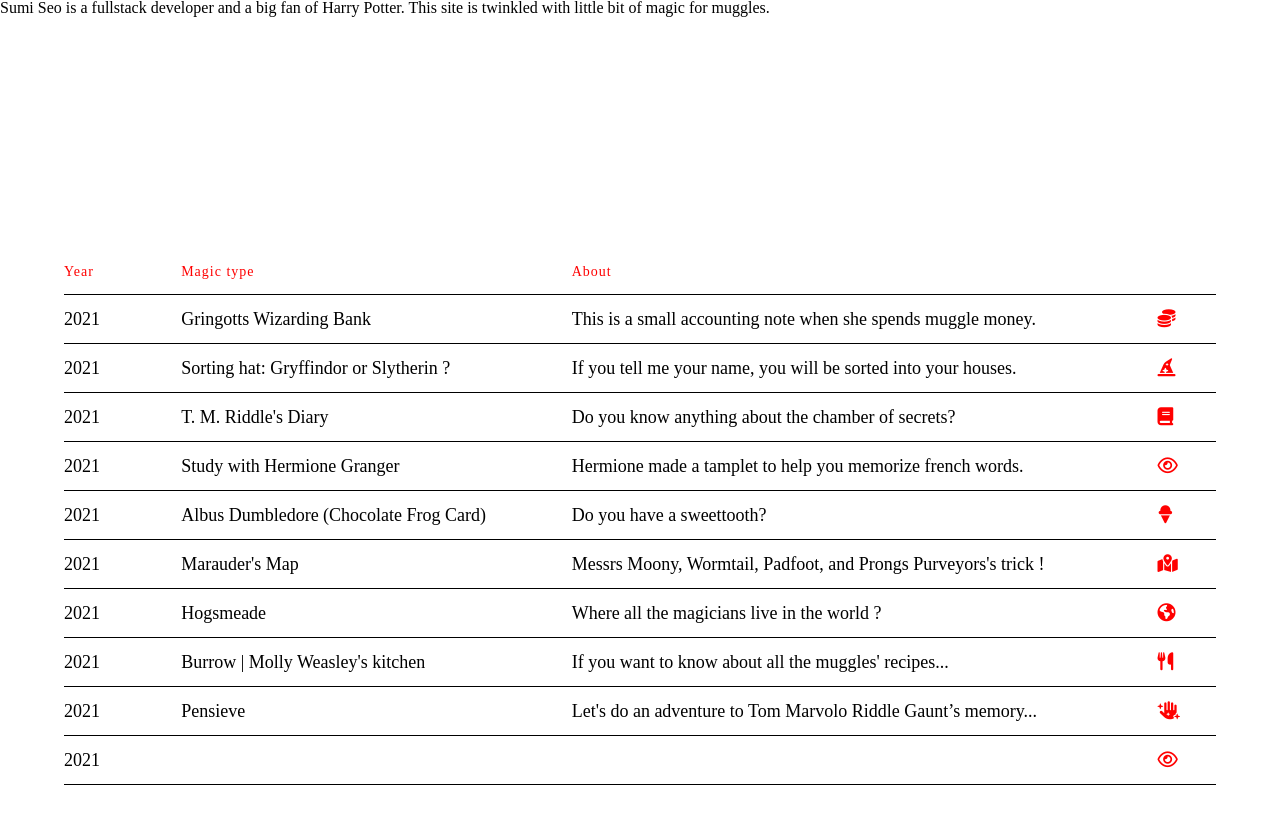
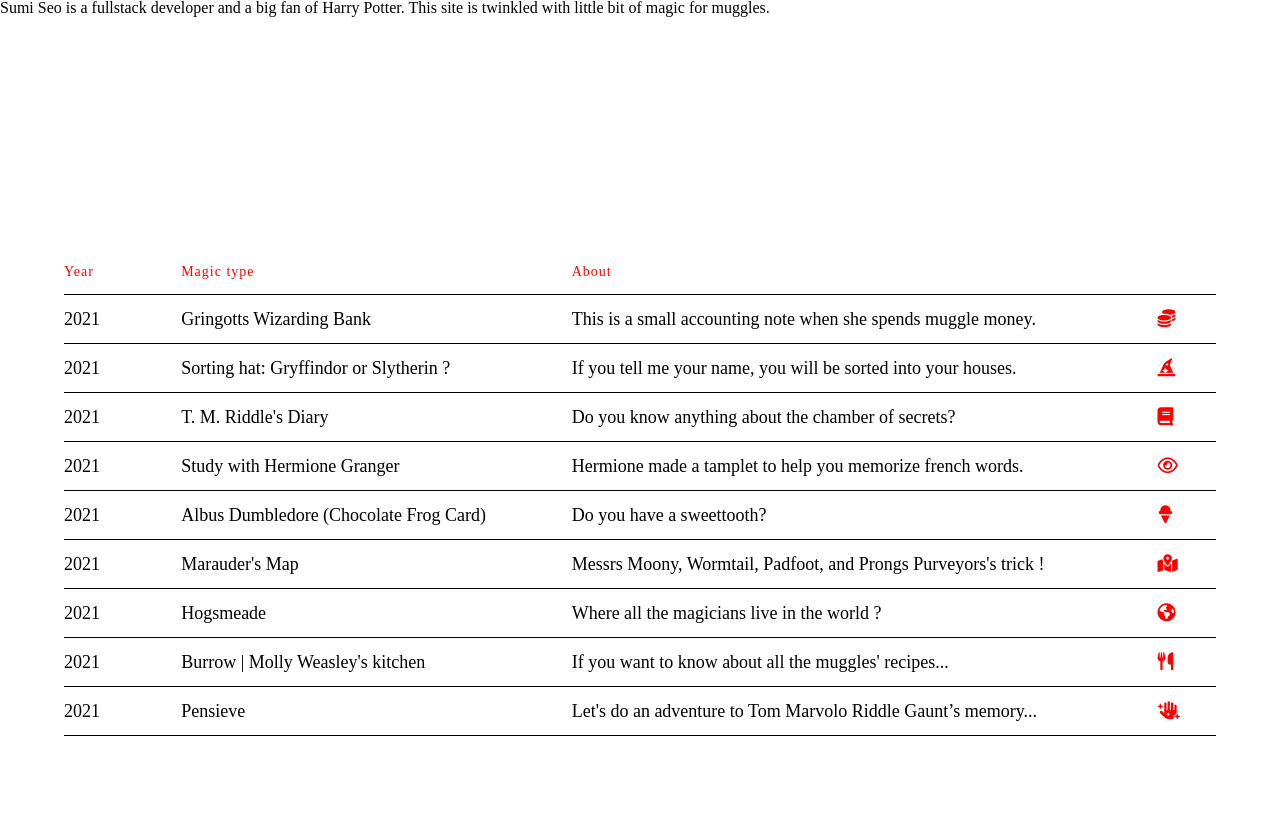
Before and after one commit to SumiSeo/mfm, a website with bundled scripts: page index.html in a window 1280 px wide. Shown: the top 824 px of the page. Built offline with nearby package versions, Linux system fonts and the light colour scheme; a web font is replaced by a local one.

Commit message:
for merging

```diff
--- a/index.html
+++ b/index.html
@@ -477,20 +477,6 @@
 
 <!--Ends-->
 
-<!--Here starts tenh list-->
-
-<div class="table__box tenth">
-  <div class="table__year"><span>2021</span></div>
-  <div class="table__title"><span></span></div>
-  <div class="table__info">
-    <span></span>
-  </div>
-  <div class="table__security">
-    <span><i class="far fa-eye"></i></span>
-  </div>
-</div>
-<!--Ends-->
-
 </div>
 </div>
 <!-- <div class="spinner">
```
